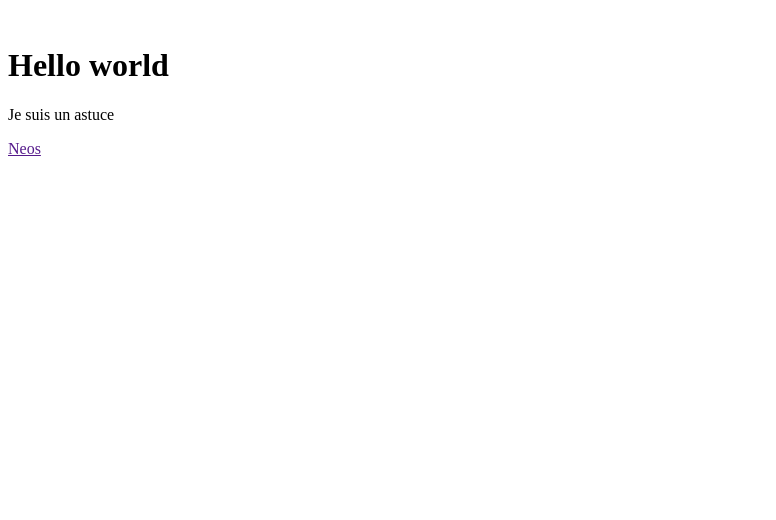
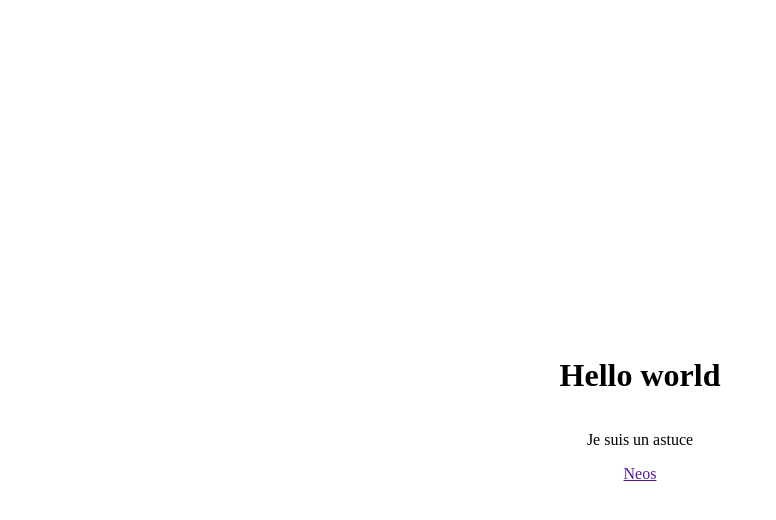
Before and after one commit to Barruchou/hackaton-extension, a browser extension: page template/index.html in a window 1280 px wide. Shown: the whole page, without its empty margins (0-776 px from the left). Drawn offline with Linux system fonts and the light colour scheme.

Commit message:
add js and css

```diff
--- /dev/null
+++ b/assets/css/content.css
@@ -0,0 +1,16 @@
+body{
+    display: block;
+    width: 100%;
+    height: 100vh;
+    margin: 0;
+    padding: 0;
+}
+
+.wrapper{
+    display: flex;
+    flex-direction: column;
+    justify-content: center;
+    align-items: center;
+    width: 100%;
+    height: 100%;
+}
--- a/assets/js/custom.js
+++ b/assets/js/background.js
@@ -2,7 +2,7 @@ var isFirefox = navigator.userAgent.toLowerCase().indexOf("firefox") > -1;
 
 if (isFirefox) {
   browser.tabs.onCreated.addListener(function() {
-    alert("On Firefox");
+    // alert("On Firefox");
   });
   browser.browserAction.onClicked.addListener(function() {
     browser.tabs
@@ -20,7 +20,7 @@ if (isFirefox) {
   });
 } else {
   chrome.tabs.onCreated.addListener(function() {
-    alert("On Chrome");
+    // alert("On Chrome");
   });
   chrome.browserAction.onClicked.addListener(function() {
     chrome.tabs.create(
--- /dev/null
+++ b/assets/js/content.js
@@ -0,0 +1 @@
+console.log("hello world");
--- a/template/index.html
+++ b/template/index.html
@@ -4,6 +4,8 @@
     <meta charset="UTF-8">
     <meta name="viewport" content="width=device-width, initial-scale=1.0">
     <title>Document</title>
+    <link rel="stylesheet" href="../assets/css/content.css">
+    <script src="../assets/js/content.js"></script>
 </head>
 <body>
     <main class="wrapper">
```
Also changed, not shown: manifest.json.
